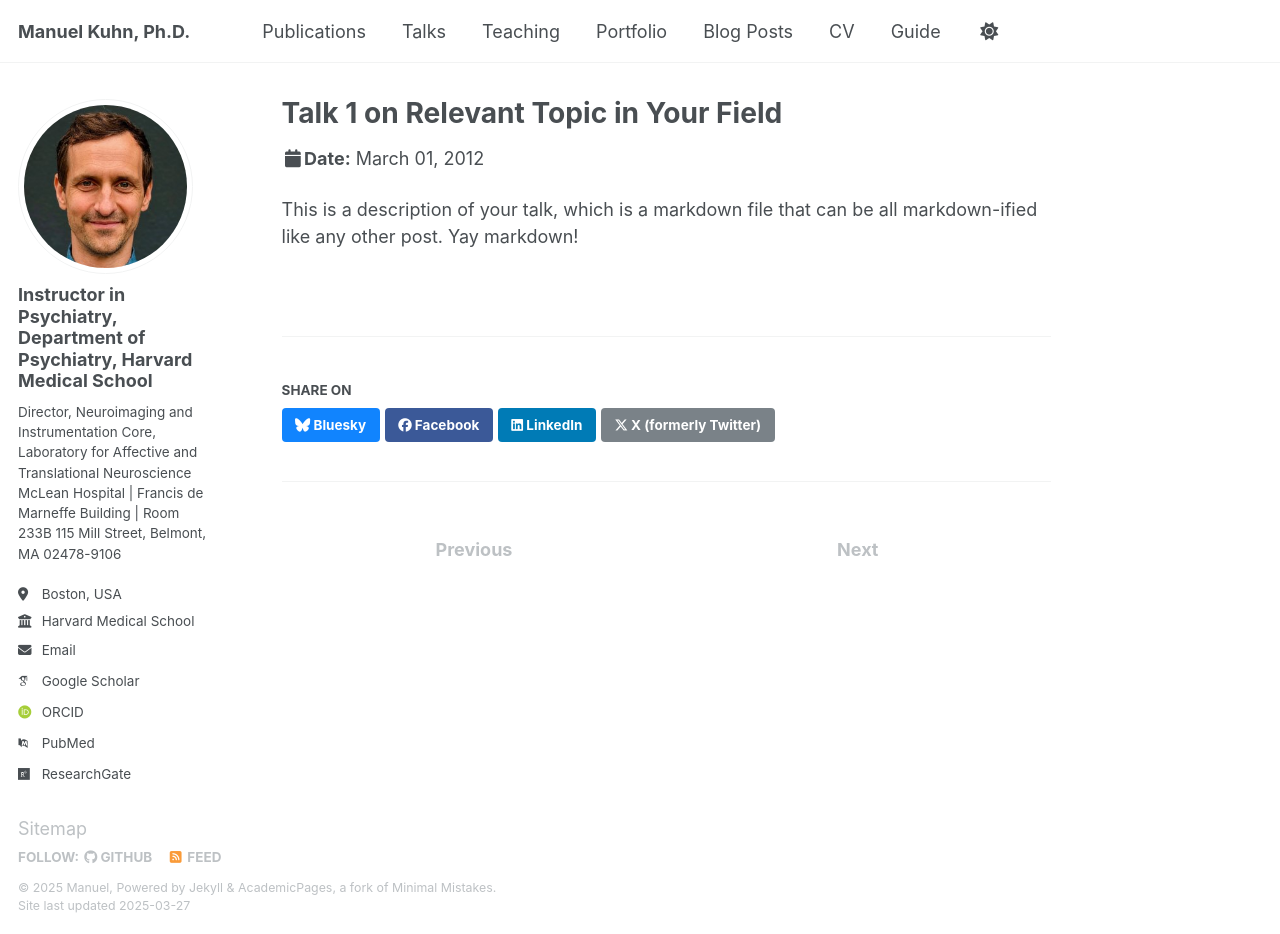
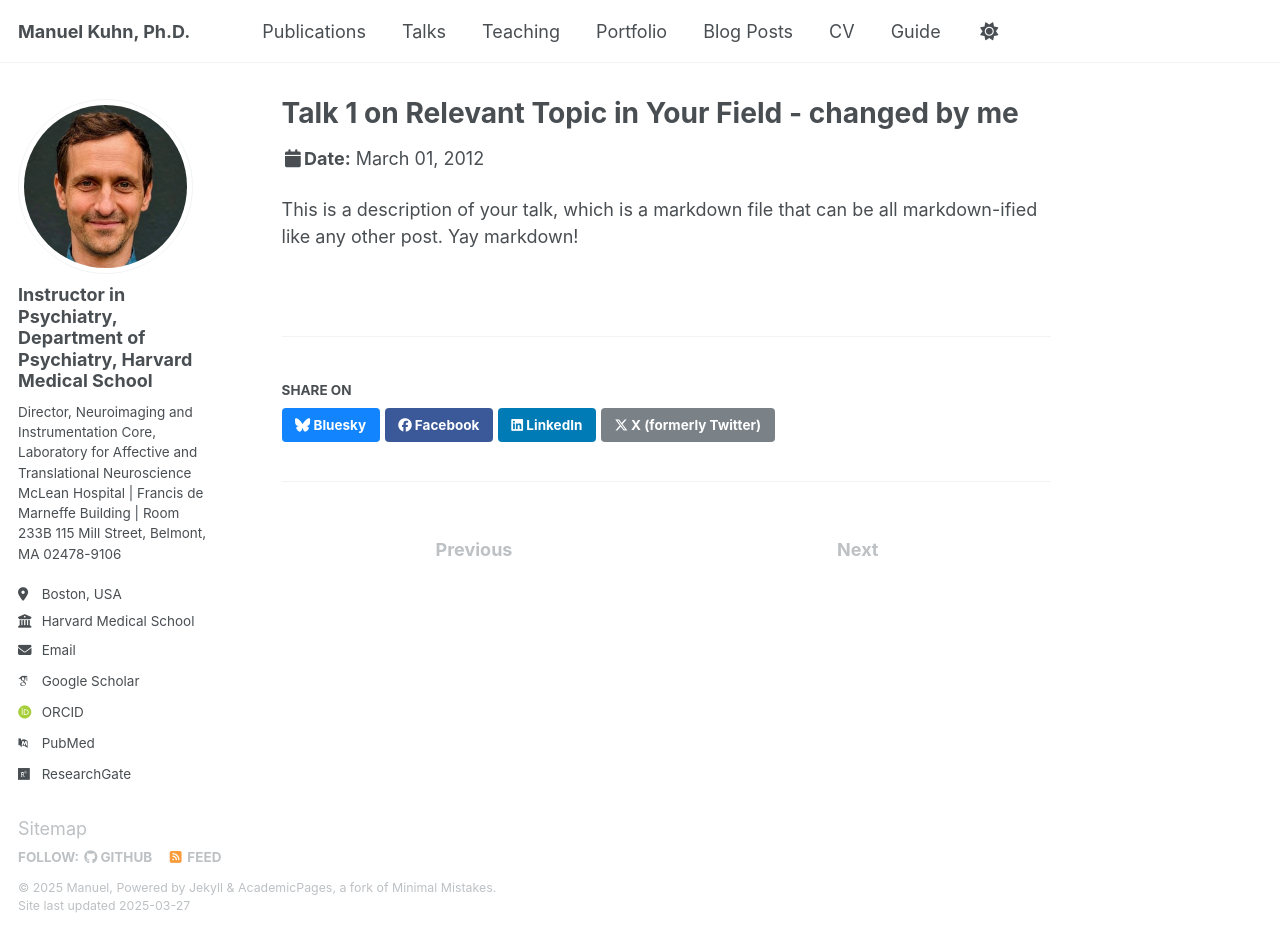
Before and after one commit to kuhnmanu/kuhnmanu.github.io, a Jekyll site: the page built from _talks/2012-03-01-talk-1.md, in a window 1280 px wide and 934 px high. Built offline with Jekyll 4.4.1, drawn with Linux system fonts in a browser that asks for light colours; some web fonts are replaced; a file with an impossible date is left out.

Commit message:
Update 2012-03-01-talk-1.md

```diff
--- a/_talks/2012-03-01-talk-1.md
+++ b/_talks/2012-03-01-talk-1.md
@@ -1,5 +1,5 @@
 ---
-title: "Talk 1 on Relevant Topic in Your Field"
+title: "Talk 1 on Relevant Topic in Your Field -  changed by me"
 collection: talks
 type: "Talk"
 permalink: /talks/2012-03-01-talk-1
```
